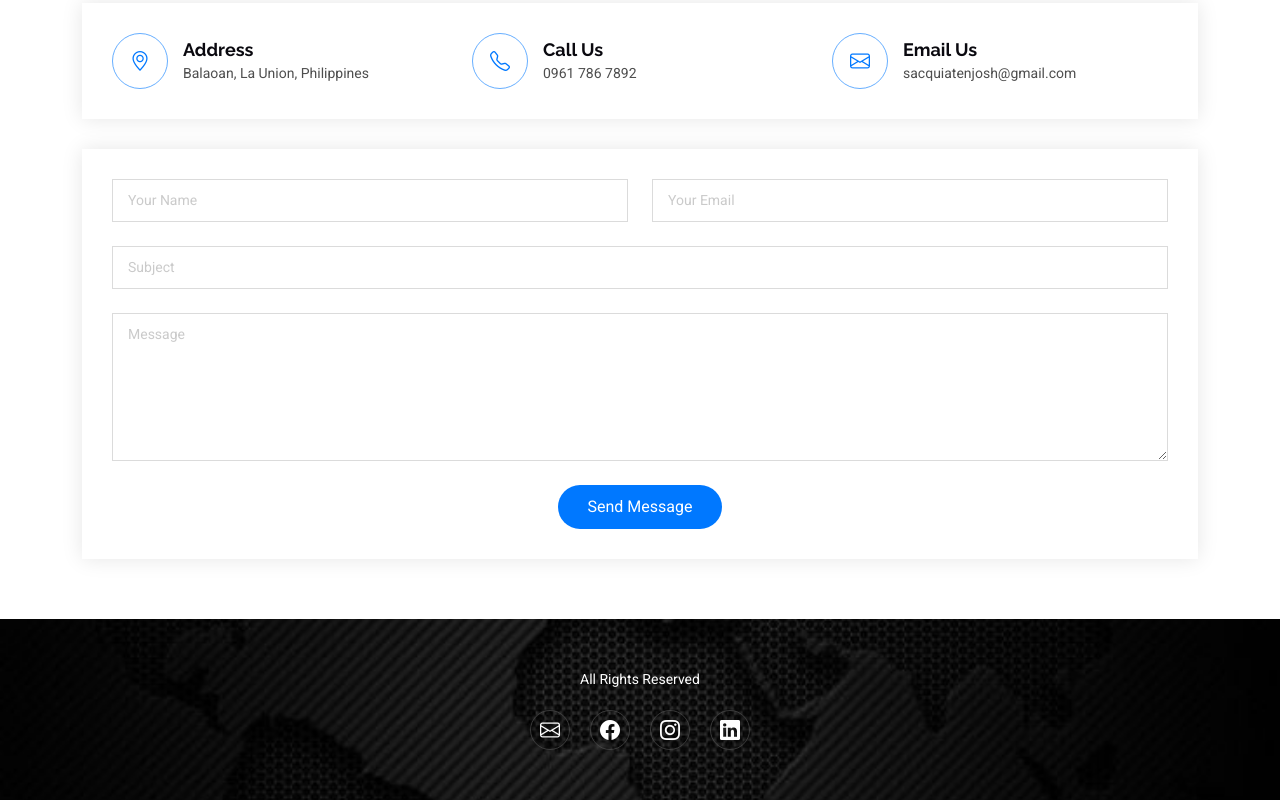
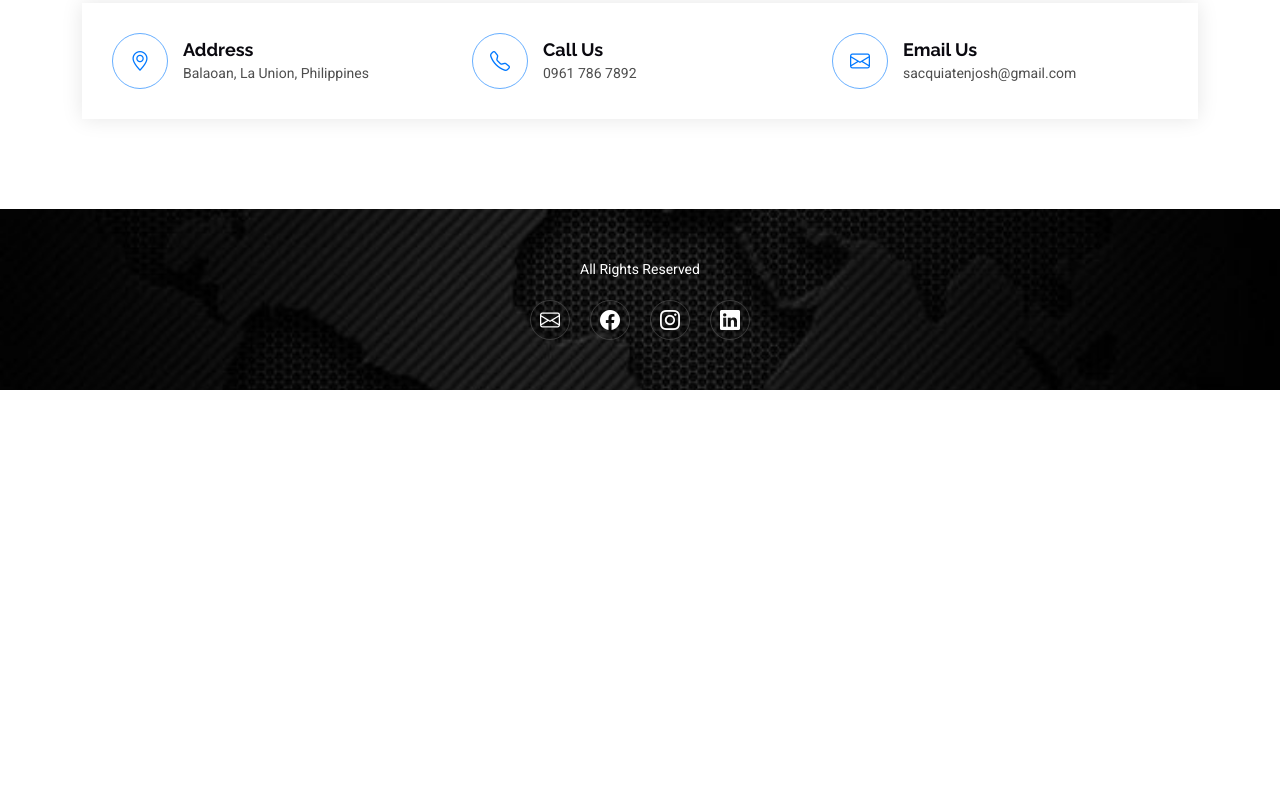
Before and after one commit to joshhy-S/sacquiatenjosh.github.io, a plain HTML site: page index.html in a window 1280 px wide. Shown: the part 3984-4784 px from the top of the page. After the commit the page ends 4374 px from the top, so only its background shows below. Drawn offline with Linux system fonts and the light colour scheme.

Commit message:
Update index.html

```diff
--- a/index.html
+++ b/index.html
@@ -452,38 +452,6 @@
           </div>
         </div>
 
-        <form action="forms/contact.php" method="post" class="php-email-form" data-aos="fade-up" data-aos-delay="300">
-          <div class="row gy-4">
-
-            <div class="col-md-6">
-              <input type="text" name="name" class="form-control" placeholder="Your Name" required="">
-            </div>
-
-            <div class="col-md-6 ">
-              <input type="email" class="form-control" name="email" placeholder="Your Email" required="">
-            </div>
-
-            <div class="col-md-12">
-              <input type="text" class="form-control" name="subject" placeholder="Subject" required="">
-            </div>
-
-            <div class="col-md-12">
-              <textarea class="form-control" name="message" rows="6" placeholder="Message" required=""></textarea>
-            </div>
-
-            <div class="col-md-12 text-center">
-              <div class="loading">Loading</div>
-              <div class="error-message"></div>
-              <div class="sent-message">Your message has been sent. Thank you!</div>
-
-              <button type="submit">Send Message</button>
-            </div>
-
-          </div>
-        </form><!-- End Contact Form -->
-
-      </div>
-
     </section><!-- /Contact Section -->
 
   </main>
```
